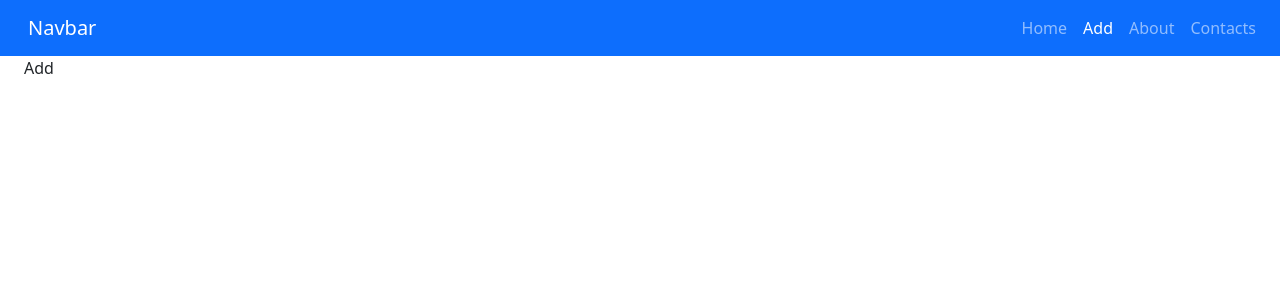
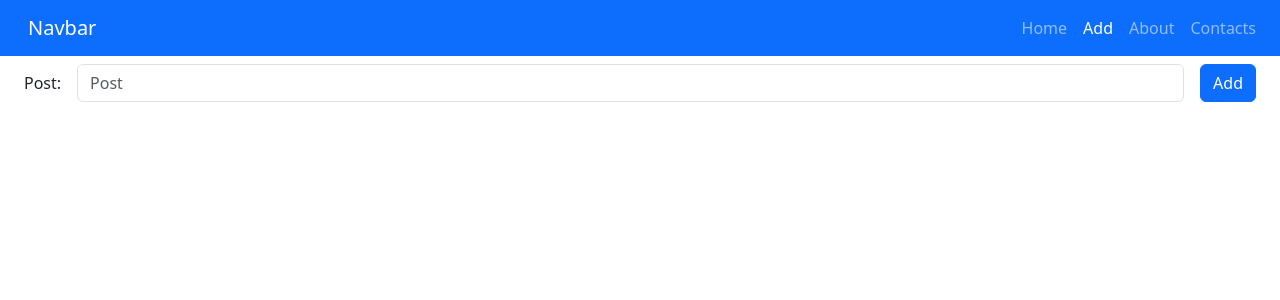
Before and after one commit to AntonForikov/homework64, a React (Vite) app: page /add in a window 1280 px wide. Shown: the top 300 px of the page. Built offline with nearby package versions, Linux system fonts and the light colour scheme.

Commit message:
Added "Add" element logic

```diff
--- /dev/null
+++ b/src/axiosAPI.ts
@@ -0,0 +1,7 @@
+import axios from 'axios';
+
+const axiosAPI = axios.create({
+  baseURL: 'https://anton-forikov-default-rtdb.europe-west1.firebasedatabase.app',
+});
+
+export default axiosAPI;
--- /dev/null
+++ b/src/components/Spinner/Spinner.tsx
@@ -0,0 +1,11 @@
+import React from 'react';
+
+const Spinner: React.FC = () => {
+  return (
+    <div className="spinner-border text-primary" role="status">
+      <span className="visually-hidden">Loading...</span>
+    </div>
+  );
+};
+
+export default Spinner;
--- a/src/containers/Add/Add.tsx
+++ b/src/containers/Add/Add.tsx
@@ -1,11 +1,57 @@
-import React from 'react';
+import React, {useState} from 'react';
+import {Post} from '../../types.d.';
+import Spinner from '../../components/Spinner/Spinner';
+import axiosAPI from '../../axiosAPI';
 
 const Add: React.FC = () => {
-  return (
-    <div>
-      Add
-    </div>
-  );
+  const [loading, setLoading] = useState(false);
+  const [post, setPost] = useState<Post>({
+    post: '',
+    date: '',
+  });
+
+  const postChange = (e: React.ChangeEvent<HTMLInputElement>) => {
+    const {name, value} = e.target;
+    const date = new Date();
+
+    setPost((prevState) => ({
+      ...prevState,
+      [name]: value,
+      date: date.toISOString()
+    }));
+  };
+
+  const onFormSubmit = async (e: React.FormEvent) => {
+    e.preventDefault();
+    setLoading(true);
+    try {
+      await axiosAPI.post('/posts.json', post)
+    } catch {
+      alert ('Please check URL.');
+    } finally {
+      setLoading(false);
+    }
+  };
+
+  return (<>
+    {
+      loading ? <Spinner/> :
+        <form className="align-items-center d-flex mt-2" onSubmit={onFormSubmit}>
+          <label htmlFor="post">Post: </label>
+          <input
+            type="text"
+            className="form-control mx-3"
+            id="post"
+            placeholder="Post"
+            name='post'
+            value={post.post}
+            onChange={postChange}
+            required
+          />
+          <button type="submit" className="btn btn-primary">Add</button>
+        </form>
+    }
+  </>);
 };
 
 export default Add;
--- /dev/null
+++ b/src/types.d..ts
@@ -0,0 +1,4 @@
+export interface Post {
+  date: string,
+  post: string,
+}
```
